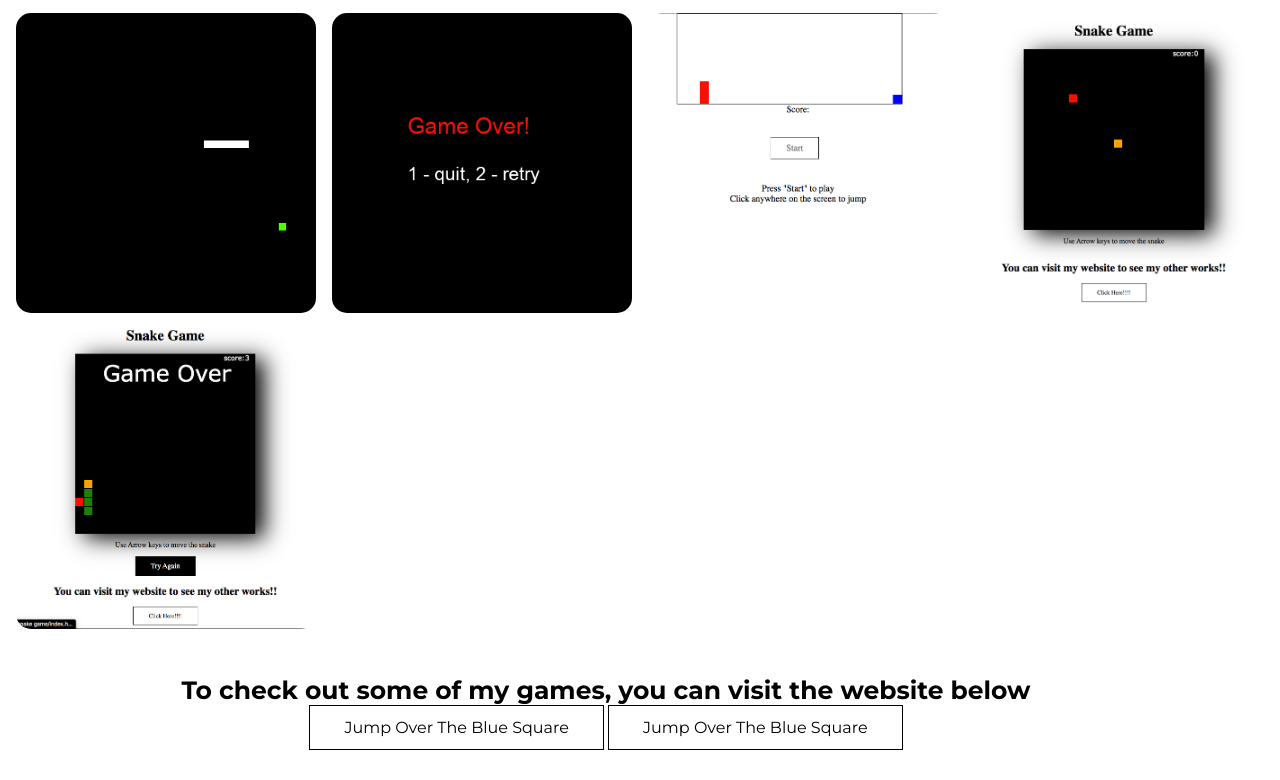
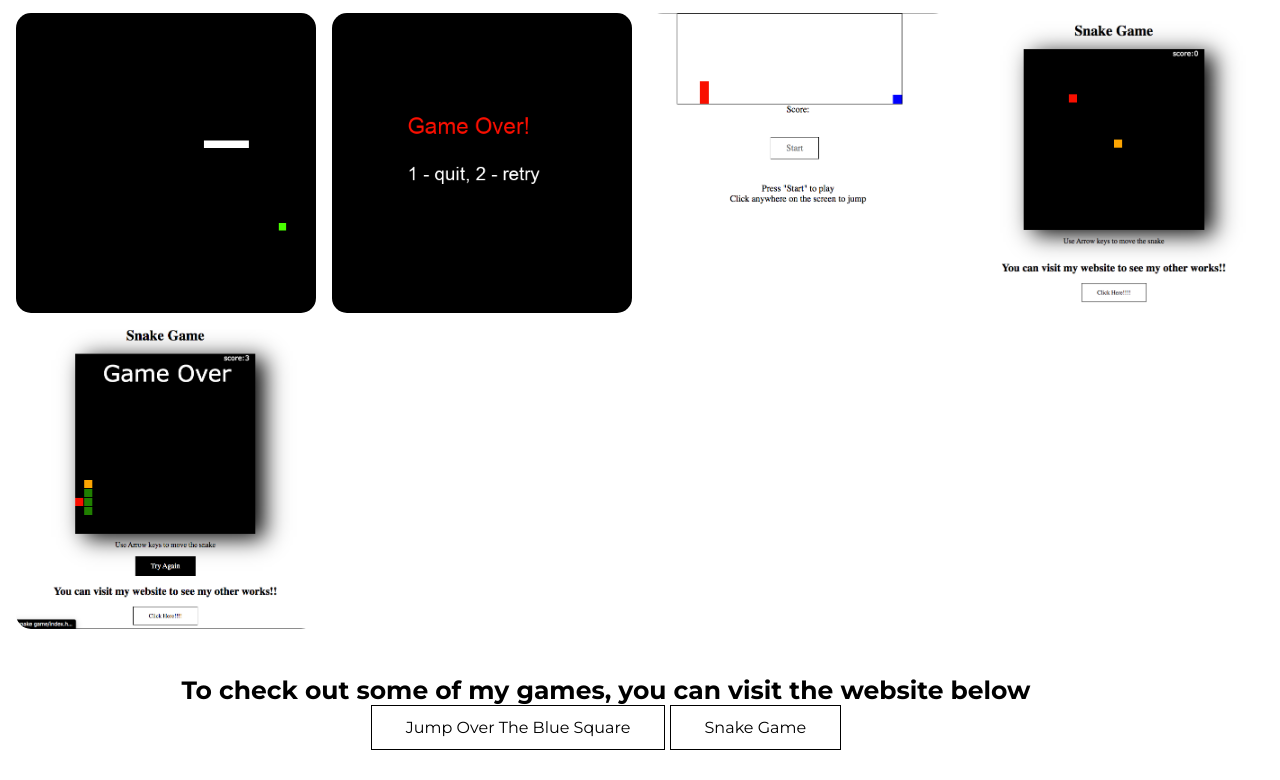
Before and after one commit to CityIsBetter/maheshpaul, a plain HTML site: page assets/html/coding.html in a window 1280 px wide. Shown: the part 1119-1899 px from the top of the page. Drawn offline with Linux system fonts and the light colour scheme.

Commit message:
Update coding.html

```diff
--- a/assets/html/coding.html
+++ b/assets/html/coding.html
@@ -42,7 +42,7 @@
     <section class="lfc">
         <h1>To check out some of my games, you can visit the website below</h1>
         <a href="https://cityisbetter.github.io/jumpoverthebluesquare/">Jump Over The Blue Square</a>
-        <a href="https://cityisbetter.github.io/snakegame/">Jump Over The Blue Square</a>
+        <a href="https://cityisbetter.github.io/snakegame/">Snake Game</a>
     </section>
 </body>
 </html>
```
